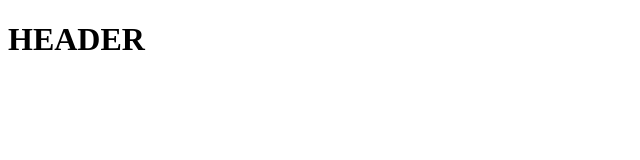
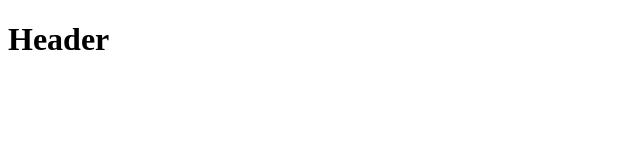
Before and after one commit to pruthvivm44/Gitproject, a plain HTML site: page index.html in a window 1280 px wide. Shown: the whole page, without its empty margins (0-640 px from the left). Drawn offline with Linux system fonts and the light colour scheme.

Commit message:
Added some Html file

```diff
--- a/index.html
+++ b/index.html
@@ -5,6 +5,6 @@
     <title>HTML</title>
   </head>
   <body>
-    <h1>HEADER</h1>
+    <h1>Header</h1>
   </body>
 </html>
```
